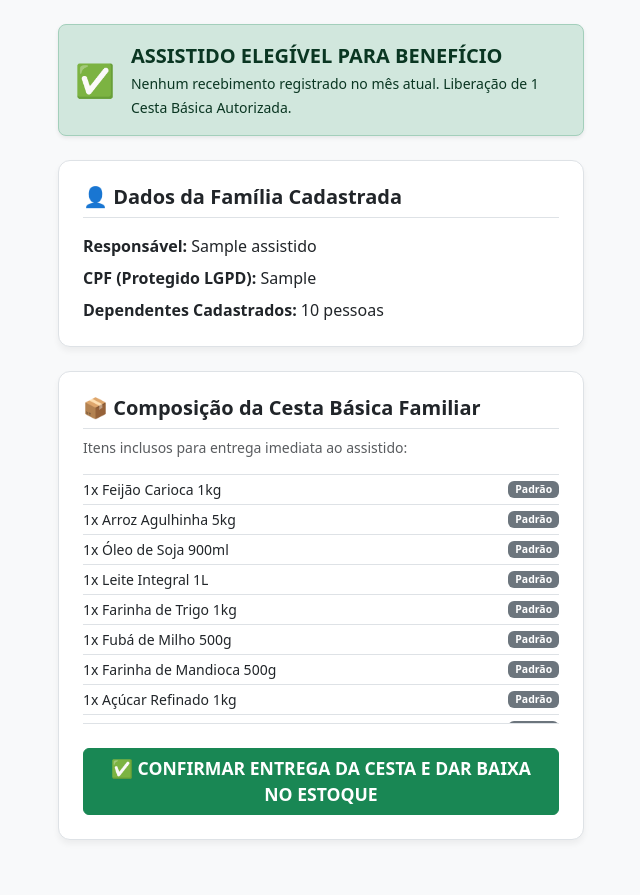
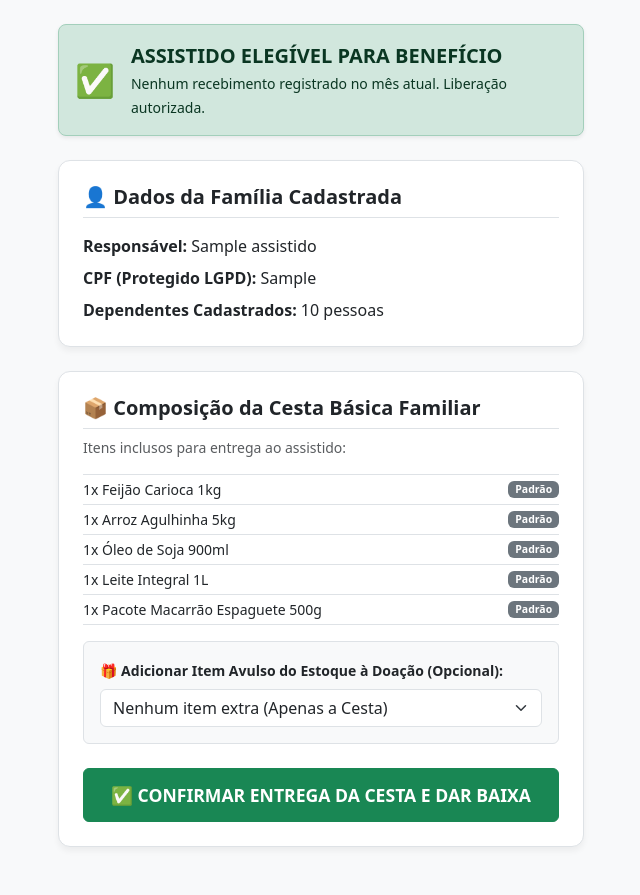
Before and after one commit to mibanhi/aacs-pwa-mvp, a Flask app: template templates/confirmar.html in a window 1280 px wide. Shown: the part 56-951 px from the top of the page, without its empty margins (319-959 px from the left). Before the commit the page ends 896 px from the top, so only its background shows below. Run offline with Flask 3, Linux system fonts and the light colour scheme; the template is opened without the code that fills it: most values are stand-ins (such as "Sample title", 1, 10 or a date in 2020).

Commit message:
Enhance confirmar.html with optional item selection
Updated the confirmation page for assistance to include an optional field for adding extra items from stock to the donation basket.

```diff
--- a/templates/confirmar.html
+++ b/templates/confirmar.html
@@ -3,7 +3,7 @@
 <head>
     <meta charset="UTF-8">
     <meta name="viewport" content="width=device-width, initial-scale=1.0">
-    <title>AACS - Confirmação de Atendimento e Cesta Básica</title>
+    <title>AACS - Confirmação de Atendimento</title>
     <link href="https://cdn.jsdelivr.net/npm/bootstrap@5.3.2/dist/css/bootstrap.min.css" rel="stylesheet">
     <style>
         body { background-color: #f8f9fa; font-family: system-ui, -apple-system, sans-serif; }
@@ -29,7 +29,6 @@
     <main class="container mb-5" style="max-width: 550px;">
 
         {% if assistido.recebeu_este_mes %}
-        <!-- ALERTA DE BENEFÍCIO BARRADO -->
         <div class="alert alert-danger d-flex align-items-center gap-3 p-3 mb-4 rounded-3 shadow-sm" role="alert">
             <span class="fs-2">🚫</span>
             <div>
@@ -38,17 +37,15 @@
             </div>
         </div>
         {% else %}
-        <!-- ALERTA DE LIBERAÇÃO -->
         <div class="alert alert-success d-flex align-items-center gap-3 p-3 mb-4 rounded-3 shadow-sm" role="alert">
             <span class="fs-2">✅</span>
             <div>
                 <strong class="d-block fs-5">ASSISTIDO ELEGÍVEL PARA BENEFÍCIO</strong>
-                <span class="small">Nenhum recebimento registrado no mês atual. Liberação de 1 Cesta Básica Autorizada.</span>
+                <span class="small">Nenhum recebimento registrado no mês atual. Liberação autorizada.</span>
             </div>
         </div>
         {% endif %}
 
-        <!-- DADOS DINÂMICOS DO ASSISTIDO -->
         <div class="card card-custom p-4 bg-white mb-4">
             <h1 class="h5 fw-bold text-dark border-bottom pb-2 mb-3">👤 Dados da Família Cadastrada</h1>
             <p class="mb-2 text-dark"><strong>Responsável:</strong> {{ assistido.nome }}</p>
@@ -56,47 +53,37 @@
             <p class="mb-0 text-dark"><strong>Dependentes Cadastrados:</strong> {{ assistido.dependentes }} pessoas</p>
         </div>
 
-        <!-- COMPOSIÇÃO DA CESTA BÁSICA MENSAL -->
         <div class="card card-custom p-4 bg-white mb-4">
             <h2 class="h5 fw-bold text-dark border-bottom pb-2 mb-2">📦 Composição da Cesta Básica Familiar</h2>
-            <p class="text-muted small mb-3">Itens inclusos para entrega imediata ao assistido:</p>
+            <p class="text-muted small mb-3">Itens inclusos para entrega ao assistido:</p>
 
-            <ul class="list-group list-group-flush mb-4 small" style="max-height: 250px; overflow-y: auto;">
-    <li class="list-group-item d-flex justify-content-between align-items-center px-0 py-1"><span>1x Feijão Carioca 1kg</span><span class="badge bg-secondary">Padrão</span></li>
-    <li class="list-group-item d-flex justify-content-between align-items-center px-0 py-1"><span>1x Arroz Agulhinha 5kg</span><span class="badge bg-secondary">Padrão</span></li>
-    <li class="list-group-item d-flex justify-content-between align-items-center px-0 py-1"><span>1x Óleo de Soja 900ml</span><span class="badge bg-secondary">Padrão</span></li>
-    <li class="list-group-item d-flex justify-content-between align-items-center px-0 py-1"><span>1x Leite Integral 1L</span><span class="badge bg-secondary">Padrão</span></li>
-    <li class="list-group-item d-flex justify-content-between align-items-center px-0 py-1"><span>1x Farinha de Trigo 1kg</span><span class="badge bg-secondary">Padrão</span></li>
-    <li class="list-group-item d-flex justify-content-between align-items-center px-0 py-1"><span>1x Fubá de Milho 500g</span><span class="badge bg-secondary">Padrão</span></li>
-    <li class="list-group-item d-flex justify-content-between align-items-center px-0 py-1"><span>1x Farinha de Mandioca 500g</span><span class="badge bg-secondary">Padrão</span></li>
-    <li class="list-group-item d-flex justify-content-between align-items-center px-0 py-1"><span>1x Açúcar Refinado 1kg</span><span class="badge bg-secondary">Padrão</span></li>
-    <li class="list-group-item d-flex justify-content-between align-items-center px-0 py-1"><span>1x Sal Refinado 1kg</span><span class="badge bg-secondary">Padrão</span></li>
-    <li class="list-group-item d-flex justify-content-between align-items-center px-0 py-1"><span>1x Café em Pó 500g</span><span class="badge bg-secondary">Padrão</span></li>
-    <li class="list-group-item d-flex justify-content-between align-items-center px-0 py-1"><span>1x Molho de Tomate 300g</span><span class="badge bg-secondary">Padrão</span></li>
-    <li class="list-group-item d-flex justify-content-between align-items-center px-0 py-1"><span>1x Atum em Lata</span><span class="badge bg-secondary">Padrão</span></li>
-    <li class="list-group-item d-flex justify-content-between align-items-center px-0 py-1"><span>1x Milho Verde em Lata</span><span class="badge bg-secondary">Padrão</span></li>
-    <li class="list-group-item d-flex justify-content-between align-items-center px-0 py-1"><span>1x Ervilha em Lata</span><span class="badge bg-secondary">Padrão</span></li>
-    <li class="list-group-item d-flex justify-content-between align-items-center px-0 py-1"><span>1x Biscoito Salgado 170g</span><span class="badge bg-secondary">Padrão</span></li>
-    <li class="list-group-item d-flex justify-content-between align-items-center px-0 py-1"><span>1x Biscoito Doce 170g</span><span class="badge bg-secondary">Padrão</span></li>
-
-    {% if estoque %}
-    <li class="list-group-item bg-light p-3 my-2 rounded border border-warning">
-        <div class="d-flex justify-content-between align-items-center mb-1">
-            <strong class="text-dark">⚠️ Baixa Automática no Estoque (PEPS)</strong>
-            <span class="badge badge-peps">Prioridade Vencimento</span>
-        </div>
-        <div class="small text-secondary">
-            Item debitado do lote prioritário: <strong>{{ estoque[0].item }}</strong> (Lote #{{ estoque[0].id }} - Vencimento: {{ estoque[0].validade }})
-        </div>
-    </li>
-    {% endif %}
-</ul>
+            <ul class="list-group list-group-flush mb-3 small" style="max-height: 200px; overflow-y: auto;">
+                <li class="list-group-item d-flex justify-content-between align-items-center px-0 py-1"><span>1x Feijão Carioca 1kg</span><span class="badge bg-secondary">Padrão</span></li>
+                <li class="list-group-item d-flex justify-content-between align-items-center px-0 py-1"><span>1x Arroz Agulhinha 5kg</span><span class="badge bg-secondary">Padrão</span></li>
+                <li class="list-group-item d-flex justify-content-between align-items-center px-0 py-1"><span>1x Óleo de Soja 900ml</span><span class="badge bg-secondary">Padrão</span></li>
+                <li class="list-group-item d-flex justify-content-between align-items-center px-0 py-1"><span>1x Leite Integral 1L</span><span class="badge bg-secondary">Padrão</span></li>
+                <li class="list-group-item d-flex justify-content-between align-items-center px-0 py-1"><span>1x Pacote Macarrão Espaguete 500g</span><span class="badge bg-secondary">Padrão</span></li>
+            </ul>
 
             {% if not assistido.recebeu_este_mes and estoque %}
             <form action="/atendimentos/confirmar" method="POST">
                 <input type="hidden" name="cpf_limpo" value="{{ cpf_limpo }}">
+
+                <!-- CAMPO OPCIONAL PARA ITEM EXTRA DA DOAÇÃO -->
+                <div class="mb-4 p-3 bg-light rounded border">
+                    <label for="item_extra" class="form-label fw-bold text-dark small">
+                        🎁 Adicionar Item Avulso do Estoque à Doação (Opcional):
+                    </label>
+                    <select class="form-select" id="item_extra" name="item_extra">
+                        <option value="" selected>Nenhum item extra (Apenas a Cesta)</option>
+                        {% for item in estoque %}
+                        <option value="{{ item.id }}">+ 1x {{ item.item }} (Lote #{{ item.id }} - Val: {{ item.validade }})</option>
+                        {% endfor %}
+                    </select>
+                </div>
+
                 <button type="submit" class="btn btn-success w-100 touch-target d-flex align-items-center justify-content-center gap-2">
-                    ✅ CONFIRMAR ENTREGA DA CESTA E DAR BAIXA NO ESTOQUE
+                    ✅ CONFIRMAR ENTREGA DA CESTA E DAR BAIXA
                 </button>
             </form>
             {% elif assistido.recebeu_este_mes %}
```
